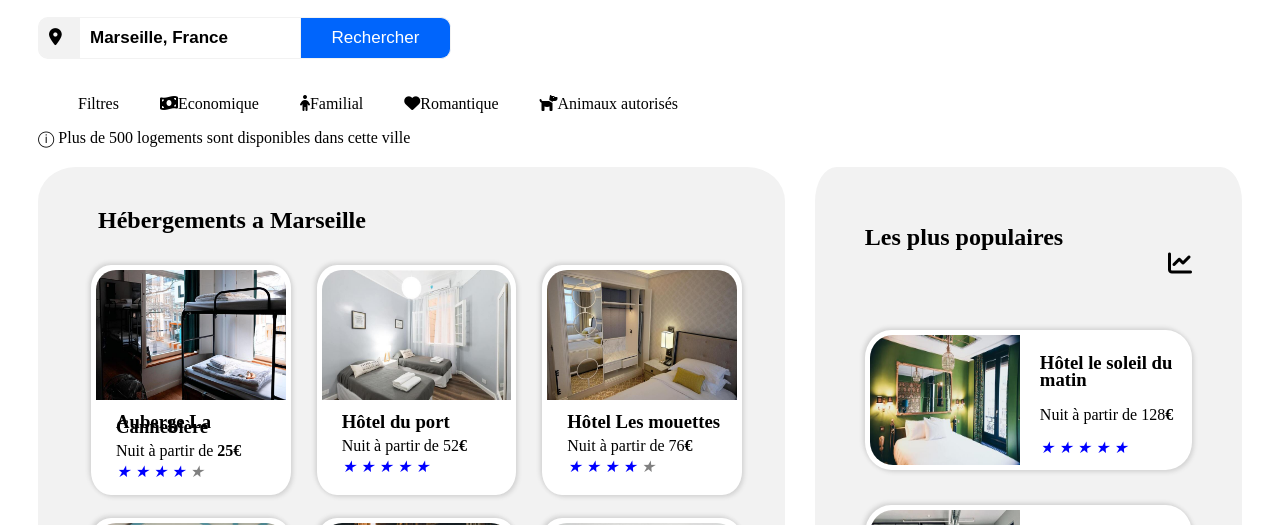
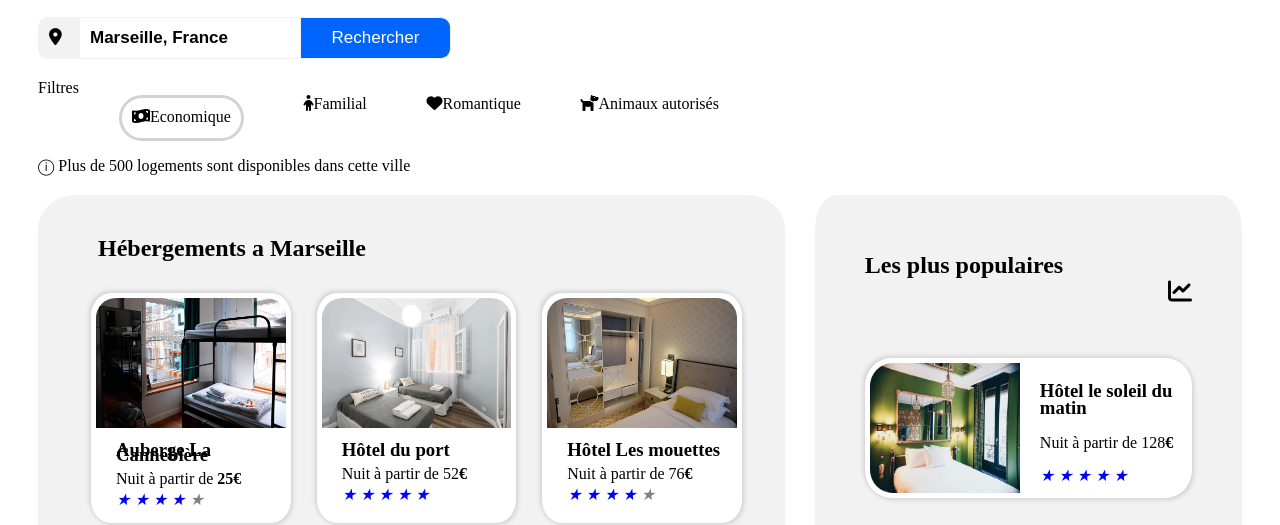
Before and after one commit to ThomasChardon/ChardonThomas_2_15122020, a plain HTML site: page index.html in a window 1280 px wide. Shown: the part 196-721 px from the top of the page. Drawn offline with Linux system fonts and the light colour scheme; a web font is replaced by a local one.

Commit message:
avancee sur les filtres

```diff
--- a/index.html
+++ b/index.html
@@ -35,13 +35,15 @@
             </form>
         </div>
         <!-- filtres -->
-        <ul>
-            <li>Filtres</li>
-            <li><i class="fas fa-money-bill-wave"></i>Economique</li>
-            <li><i class="fas fa-child"></i>Familial</li>
-            <li><i class="fas fa-heart"></i>Romantique</li>
-            <li><i class="fas fa-dog"></i>Animaux autorisés</li>
-        </ul>
+        <div id="filtres">
+            Filtres
+            <ul>
+                <li class="icones_filtres"><i class="fas fa-money-bill-wave"></i>Economique</li>
+                <li><i class="fas fa-child"></i>Familial</li>
+                <li><i class="fas fa-heart"></i>Romantique</li>
+                <li><i class="fas fa-dog"></i>Animaux autorisés</li>
+            </ul>
+        </div>
         <div id="info">
             ⓘ Plus de 500 logements sont disponibles dans cette ville
         </div>
--- a/style.css
+++ b/style.css
@@ -89,6 +89,19 @@ nav a
     justify-content: space-between;
 }
 
+#filtres
+{
+    display:flex;
+}
+
+.icones_filtres
+{
+    border: 3px solid lightgray;
+    height: 20px;
+    padding: 10px;
+    border-radius: 25px;;
+}
+
 #info
 {
     padding-bottom: 20px;
@@ -145,6 +158,8 @@ form.classe_recherche input[type=text] {
   }
 
 /**/
+
+
 
 /*Hébergements*/
 section
```
